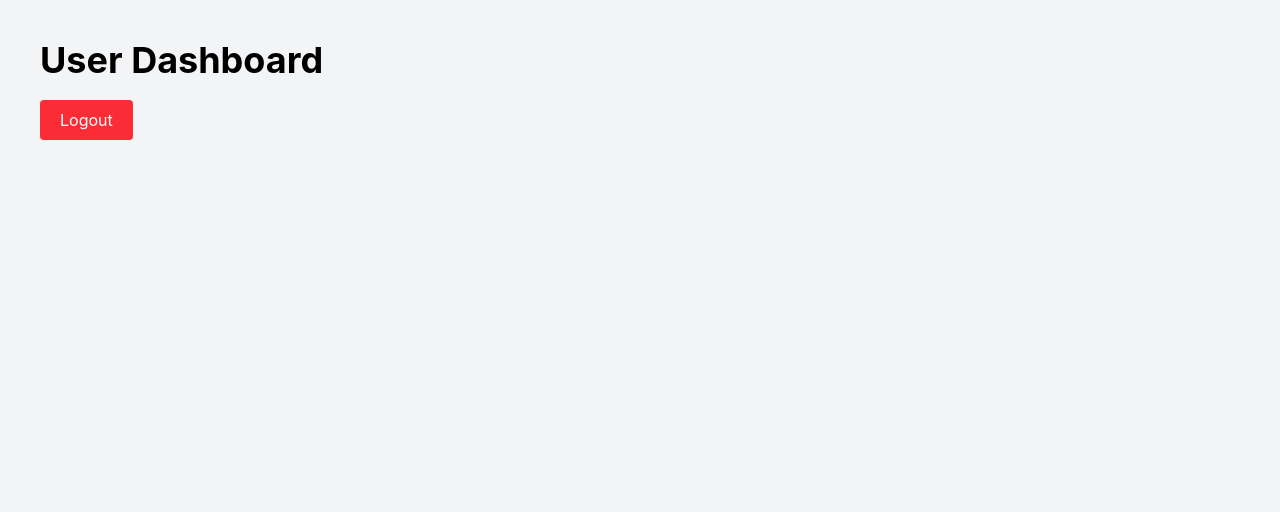
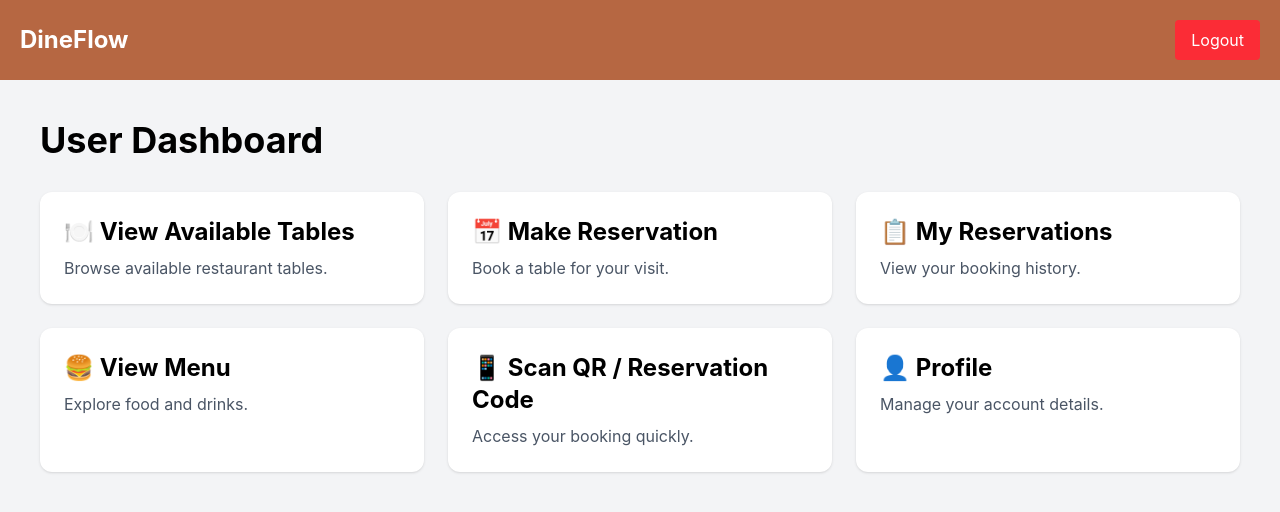
Before and after one commit to peha2004/dineflow_frontend, a React (Vite) app: page /user in a window 1280 px wide. Shown: the top 512 px of the page. Built offline with nearby package versions, Linux system fonts and the light colour scheme; sample sign-in values are in the browser's storage.

Commit message:
Added tableManagement to admin dashboard

```diff
--- a/src/App.tsx
+++ b/src/App.tsx
@@ -13,6 +13,9 @@ from "./routes/ProtectedRoute";
 
 import AdminRoute
 from "./routes/AdminRoute";
+
+import TableManagement
+from "./pages/TableManagement";
 
 function App() {
 
@@ -57,6 +60,17 @@ function App() {
           }
         />
 
+        <Route
+          path="/admin/tables"
+          element={
+            <ProtectedRoute>
+              <AdminRoute>
+                <TableManagement />
+              </AdminRoute>
+            </ProtectedRoute>
+          }
+        />
+
       </Routes>
 
     </BrowserRouter>
--- a/src/pages/AdminDashboard.tsx
+++ b/src/pages/AdminDashboard.tsx
@@ -1,5 +1,5 @@
-import { useAuth }
-from "../hooks/useAuth";
+import { Link } from "react-router-dom";
+import { useAuth } from "../hooks/useAuth";
 
 export default function AdminDashboard() {
 
@@ -7,21 +7,59 @@ export default function AdminDashboard() {
 
   return (
 
-    <div className="min-h-screen bg-gray-100 p-10">
+    <div className="min-h-screen flex">
 
-      <h1 className="text-4xl font-bold">
 
-        Admin Dashboard
 
+      <div className="w-64 bg-[#b66742] text-white p-5">
+
+        <h1 className="text-2xl font-bold mb-8">
+          DineFlow Admin
         </h1>
+
+        <div className="flex flex-col gap-4">
+
+          <Link to="/admin/tables">
+            Table Management
+          </Link>
+
+          <Link to="/admin/reservations">
+            Reservations
+          </Link>
+
+          <Link to="/admin/menu">
+            Menu Management
+          </Link>
+
+          <Link to="/admin/users">
+            User Management
+          </Link>
 
           <button
             onClick={logout}
-        className="mt-5 bg-red-500 text-white px-5 py-2 rounded"
+            className="bg-red-500 rounded p-2 mt-5"
           >
             Logout
           </button>
 
         </div>
+
+      </div>
+
+
+
+      <div className="flex-1 p-10">
+
+        <h1 className="text-4xl font-bold">
+          Welcome Admin
+        </h1>
+
+        <p className="mt-3">
+          Select an option from the sidebar.
+        </p>
+
+      </div>
+
+    </div>
   );
 }
--- a/src/pages/Login.tsx
+++ b/src/pages/Login.tsx
@@ -36,11 +36,11 @@ export default function Login() {
         });
 
       login(
-        data.token,
-        data.role
-      );
+  data.token,
+  data.user.role
+);
 
-      if (data.role === "ADMIN") {
+      if (data.user.role === "ADMIN") {
 
         navigate("/admin");
 
--- /dev/null
+++ b/src/pages/TableManagement.tsx
@@ -0,0 +1,206 @@
+import { useEffect, useState } from "react";
+
+import {
+  getTables,
+  createTable,
+  updateTable,
+  deleteTable,
+} from "../services/tableService";
+
+export default function TableManagement() {
+
+  const [tables, setTables] =
+    useState<any[]>([]);
+
+  const [tableNumber, setTableNumber] =
+    useState("");
+
+  const [capacity, setCapacity] =
+    useState("");
+
+  const [editingId, setEditingId] =
+    useState("");
+
+  const loadTables = async () => {
+
+    const data = await getTables();
+
+    setTables(data);
+  };
+
+  useEffect(() => {
+    loadTables();
+  }, []);
+
+  const handleSubmit = async () => {
+
+    if (editingId) {
+
+      await updateTable(editingId, {
+        tableNumber: Number(tableNumber),
+        capacity: Number(capacity),
+      });
+
+      setEditingId("");
+
+    } else {
+
+      await createTable({
+        tableNumber: Number(tableNumber),
+        capacity: Number(capacity),
+      });
+    }
+
+    setTableNumber("");
+    setCapacity("");
+
+    loadTables();
+  };
+
+  const handleEdit = (table: any) => {
+
+    setEditingId(table._id);
+
+    setTableNumber(
+      table.tableNumber.toString()
+    );
+
+    setCapacity(
+      table.capacity.toString()
+    );
+  };
+
+  const handleDelete = async (
+    id: string
+  ) => {
+
+    await deleteTable(id);
+
+    loadTables();
+  };
+
+  return (
+
+    <div className="p-10">
+
+      <h1 className="text-3xl font-bold mb-5">
+        Table Management
+      </h1>
+
+
+
+      <div className="bg-white p-5 rounded shadow mb-8">
+
+        <input
+          type="number"
+          placeholder="Table Number"
+          value={tableNumber}
+          onChange={(e) =>
+            setTableNumber(e.target.value)
+          }
+          className="border p-2 mr-3"
+        />
+
+        <input
+          type="number"
+          placeholder="Capacity"
+          value={capacity}
+          onChange={(e) =>
+            setCapacity(e.target.value)
+          }
+          className="border p-2 mr-3"
+        />
+
+        <button
+          onClick={handleSubmit}
+          className="bg-green-500 text-white px-4 py-2 rounded"
+        >
+          {editingId
+            ? "Update Table"
+            : "Add Table"}
+        </button>
+
+      </div>
+
+      {/* Table List */}
+
+      <table className="w-full bg-white shadow rounded">
+
+        <thead>
+
+          <tr className="bg-gray-200">
+
+            <th className="p-3">
+              Table No
+            </th>
+
+            <th className="p-3">
+              Capacity
+            </th>
+
+            <th className="p-3">
+              Status
+            </th>
+
+            <th className="p-3">
+              Actions
+            </th>
+
+          </tr>
+
+        </thead>
+
+        <tbody>
+
+          {tables.map((table) => (
+
+            <tr
+              key={table._id}
+              className="text-center border-b"
+            >
+
+              <td>
+                {table.tableNumber}
+              </td>
+
+              <td>
+                {table.capacity}
+              </td>
+
+              <td>
+                {table.status}
+              </td>
+
+              <td className="space-x-2">
+
+                <button
+                  onClick={() =>
+                    handleEdit(table)
+                  }
+                  className="bg-yellow-500 text-white px-3 py-1 rounded"
+                >
+                  Edit
+                </button>
+
+                <button
+                  onClick={() =>
+                    handleDelete(table._id)
+                  }
+                  className="bg-red-500 text-white px-3 py-1 rounded"
+                >
+                  Delete
+                </button>
+
+              </td>
+
+            </tr>
+
+          ))}
+
+        </tbody>
+
+      </table>
+
+    </div>
+  );
+}
--- a/src/pages/UserDashboard.tsx
+++ b/src/pages/UserDashboard.tsx
@@ -1,5 +1,5 @@
-import { useAuth }
-from "../hooks/useAuth";
+import { Link } from "react-router-dom";
+import { useAuth } from "../hooks/useAuth";
 
 export default function UserDashboard() {
 
@@ -7,21 +7,129 @@ export default function UserDashboard() {
 
   return (
 
-    <div className="min-h-screen bg-gray-100 p-10">
+    <div className="min-h-screen bg-gray-100">
 
-      <h1 className="text-4xl font-bold">
 
-        User Dashboard
 
+      <div className="bg-[#b66742] text-white p-5 flex justify-between items-center">
+
+        <h1 className="text-2xl font-bold">
+          DineFlow
         </h1>
 
         <button
           onClick={logout}
-        className="mt-5 bg-red-500 text-white px-5 py-2 rounded"
+          className="bg-red-500 px-4 py-2 rounded"
         >
           Logout
         </button>
 
       </div>
+
+
+
+      <div className="p-10">
+
+        <h1 className="text-4xl font-bold mb-8">
+          User Dashboard
+        </h1>
+
+        <div className="grid md:grid-cols-3 gap-6">
+
+
+
+          <Link
+            to="/tables"
+            className="bg-white p-6 rounded-xl shadow hover:shadow-lg"
+          >
+            <h2 className="text-2xl font-bold">
+              🍽 View Available Tables
+            </h2>
+
+            <p className="mt-2 text-gray-600">
+              Browse available restaurant tables.
+            </p>
+          </Link>
+
+
+
+          <Link
+            to="/reservations/create"
+            className="bg-white p-6 rounded-xl shadow hover:shadow-lg"
+          >
+            <h2 className="text-2xl font-bold">
+              📅 Make Reservation
+            </h2>
+
+            <p className="mt-2 text-gray-600">
+              Book a table for your visit.
+            </p>
+          </Link>
+
+
+
+          <Link
+            to="/reservations"
+            className="bg-white p-6 rounded-xl shadow hover:shadow-lg"
+          >
+            <h2 className="text-2xl font-bold">
+              📋 My Reservations
+            </h2>
+
+            <p className="mt-2 text-gray-600">
+              View your booking history.
+            </p>
+          </Link>
+
+
+
+          <Link
+            to="/menu"
+            className="bg-white p-6 rounded-xl shadow hover:shadow-lg"
+          >
+            <h2 className="text-2xl font-bold">
+              🍔 View Menu
+            </h2>
+
+            <p className="mt-2 text-gray-600">
+              Explore food and drinks.
+            </p>
+          </Link>
+
+
+
+          <Link
+            to="/qr"
+            className="bg-white p-6 rounded-xl shadow hover:shadow-lg"
+          >
+            <h2 className="text-2xl font-bold">
+              📱 Scan QR / Reservation Code
+            </h2>
+
+            <p className="mt-2 text-gray-600">
+              Access your booking quickly.
+            </p>
+          </Link>
+
+
+
+          <Link
+            to="/profile"
+            className="bg-white p-6 rounded-xl shadow hover:shadow-lg"
+          >
+            <h2 className="text-2xl font-bold">
+              👤 Profile
+            </h2>
+
+            <p className="mt-2 text-gray-600">
+              Manage your account details.
+            </p>
+          </Link>
+
+        </div>
+
+      </div>
+
+    </div>
   );
 }
--- /dev/null
+++ b/src/services/tableService.ts
@@ -0,0 +1,35 @@
+import axios from "axios";
+
+const API_URL = "http://localhost:5000/api/tables";
+
+export const getTables = async () => {
+  const res = await axios.get(API_URL);
+  return res.data;
+};
+
+export const createTable = async (data: any) => {
+  const res = await axios.post(API_URL, data);
+  return res.data;
+};
+
+export const updateTable = async (
+  id: string,
+  data: any
+) => {
+  const res = await axios.put(
+    `${API_URL}/${id}`,
+    data
+  );
+
+  return res.data;
+};
+
+export const deleteTable = async (
+  id: string
+) => {
+  const res = await axios.delete(
+    `${API_URL}/${id}`
+  );
+
+  return res.data;
+};
```
Also changed, not shown: src/pages/Landing.tsx (+6 -6 lines). Lines whose indentation alone changed are shown as unchanged.
